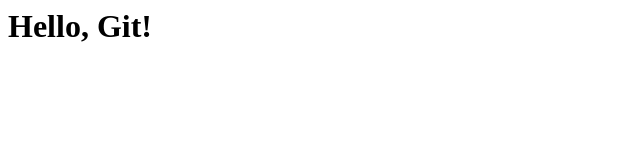
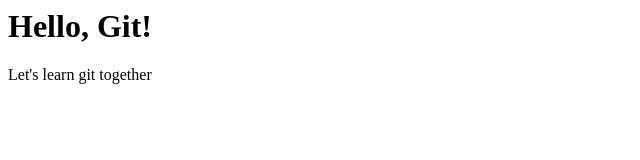
Before and after one commit to dwikipedia/LearningGit, a plain HTML site: page Index.html in a window 1280 px wide. Shown: the whole page, without its empty margins (0-640 px from the left). Drawn offline with Linux system fonts and the light colour scheme.

Commit message:
altering something

```diff
--- a/Index.html
+++ b/Index.html
@@ -7,5 +7,6 @@
 </head>
 <body>
     <h1>Hello, Git!</h1>
+    <p>Let's learn git together</p>
 </body>
 </html>
```
Also changed, not shown: New Text Document (2).txt (deleted), 1 other file.
